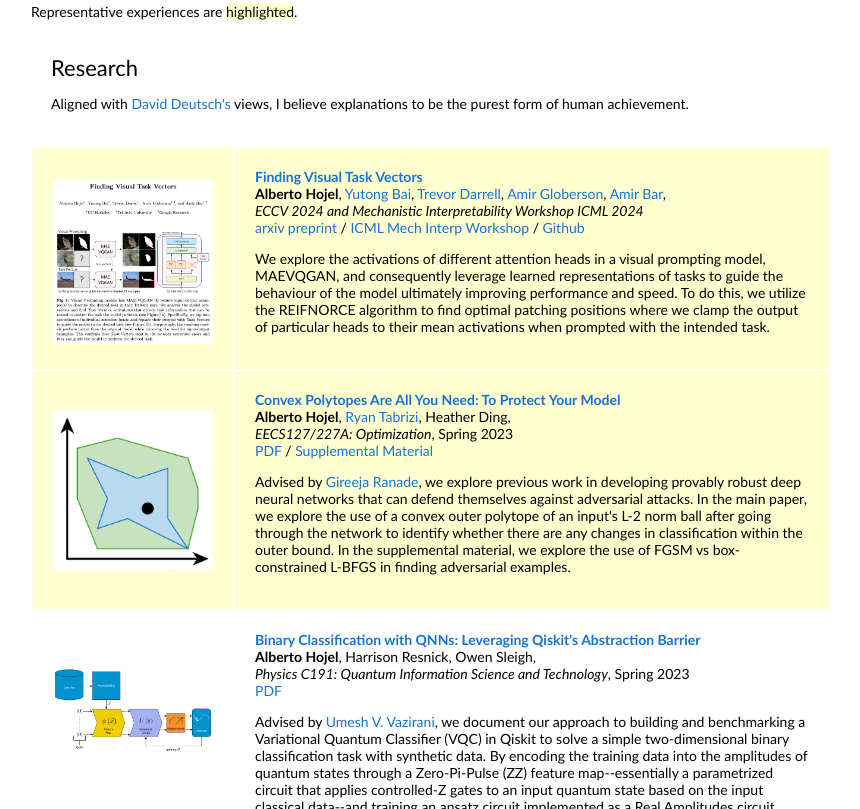
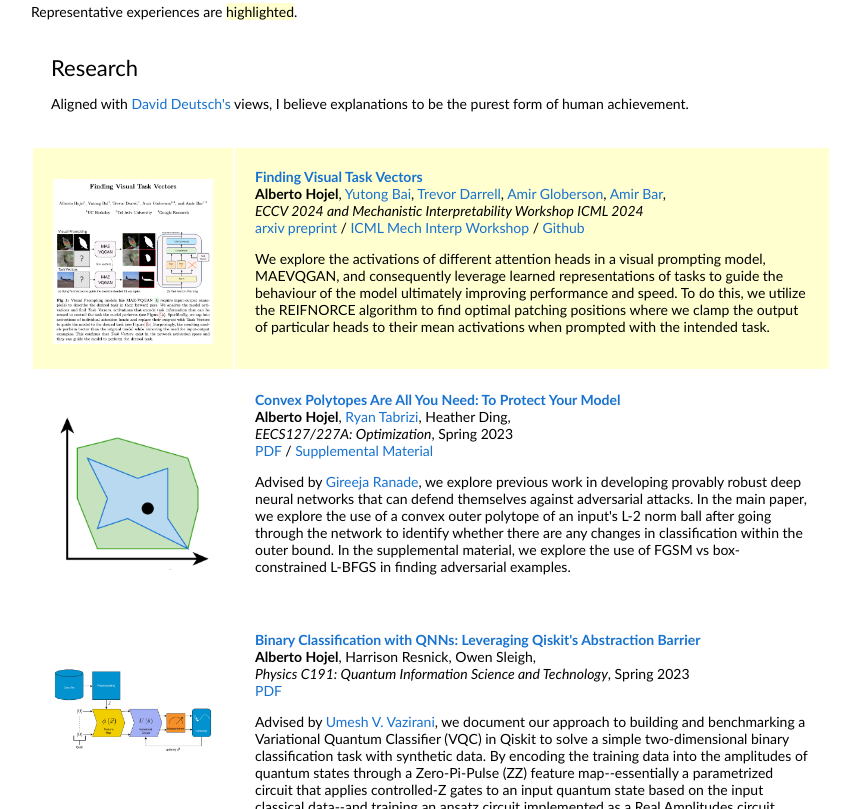
Before and after one commit to santiagobarrosoal/santiagobarrosoal.github.io, a plain HTML site: page index.html in a window 1280 px wide. Shown: the part 386-1195 px from the top of the page, without its empty margins (209-1069 px from the left). Drawn offline with Linux system fonts and the light colour scheme.

Commit message:
Update index.html

```diff
--- a/index.html
+++ b/index.html
@@ -121,7 +121,7 @@
               </tr>
 
 
-              <tr onmouseout="adversarial_stop()" onmouseover="adversarial_start()"  bgcolor="#ffffd0">
+              <tr onmouseout="adversarial_stop()" onmouseover="adversarial_start()" >
                 <td style="padding:20px;width:25%;vertical-align:middle">
                   <div class="one">
                     <div class="two" id='adversarial_image'><img src='images/adversarial_end.gif' width="160"></div>
```
